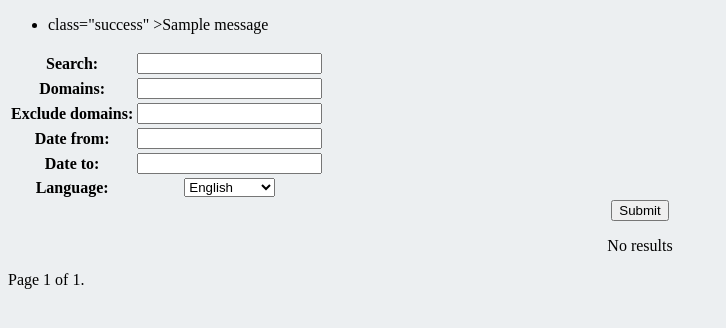
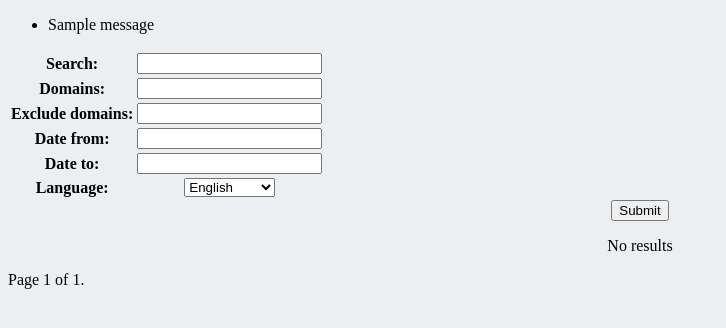
Before and after one commit to tomson611/NewsRead, a Django app: page /search in a window 1280 px wide. Shown: the top 328 px of the page, without its empty margins (0-726 px from the left). Run offline with Django 4.2, Linux system fonts and the light colour scheme; tables that the repository leaves empty hold one stand-in row (values such as "Sample post"); one stand-in notice (Sample message) is shown.

Commit message:
Fix messages li

```diff
--- a/reader/templates/reader/search.html
+++ b/reader/templates/reader/search.html
@@ -12,7 +12,7 @@
 {% if messages %}
 <ul class="messages">
     {% for message in messages %}
-    <li>{% if message.tags %} class="{{ message.tags }}" {% endif %}>{{ message }}</li>
+    <li{% if message.tags %} class="{{ message.tags }}" {% endif %}>{{ message }}</li>
     {% endfor %}
 </ul>
 {% endif %}
```
